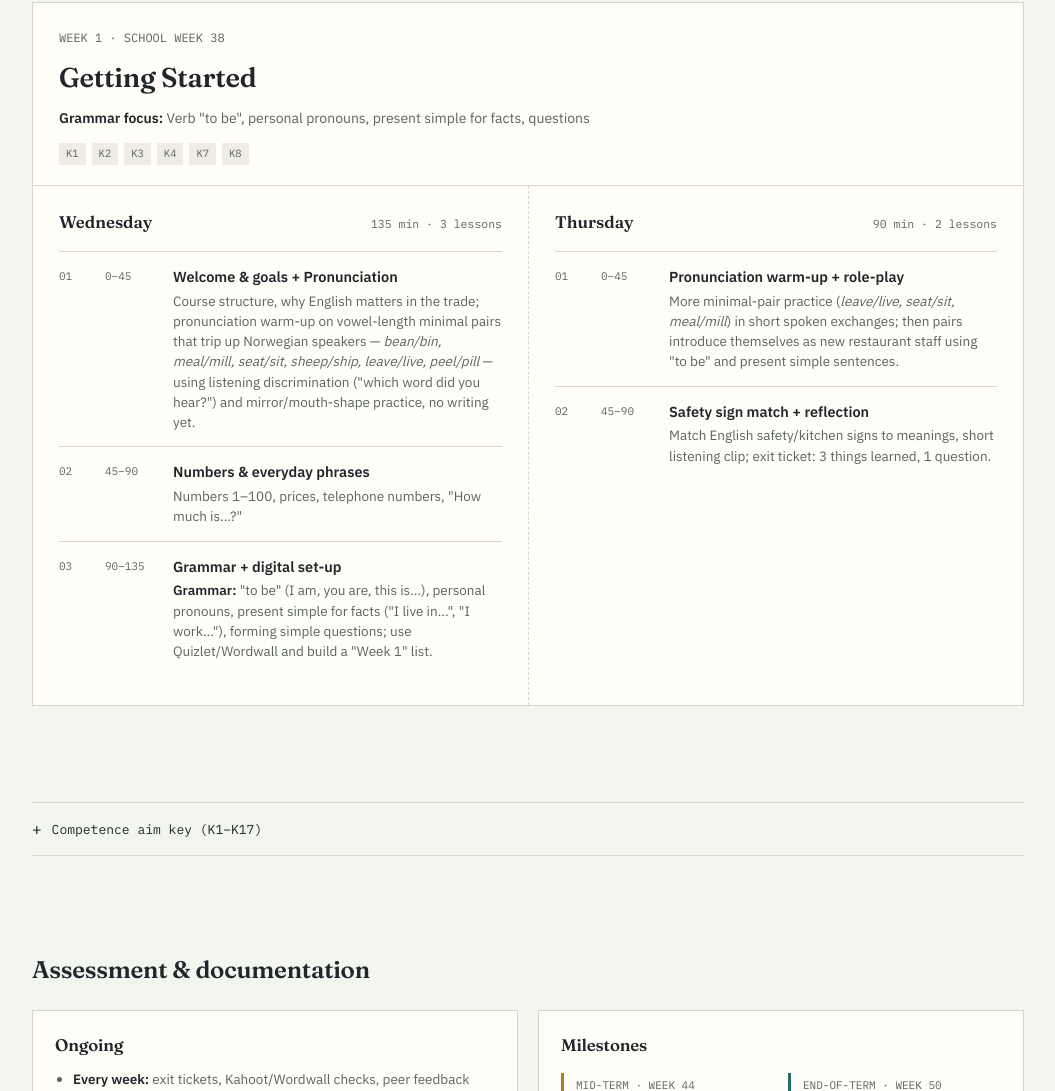
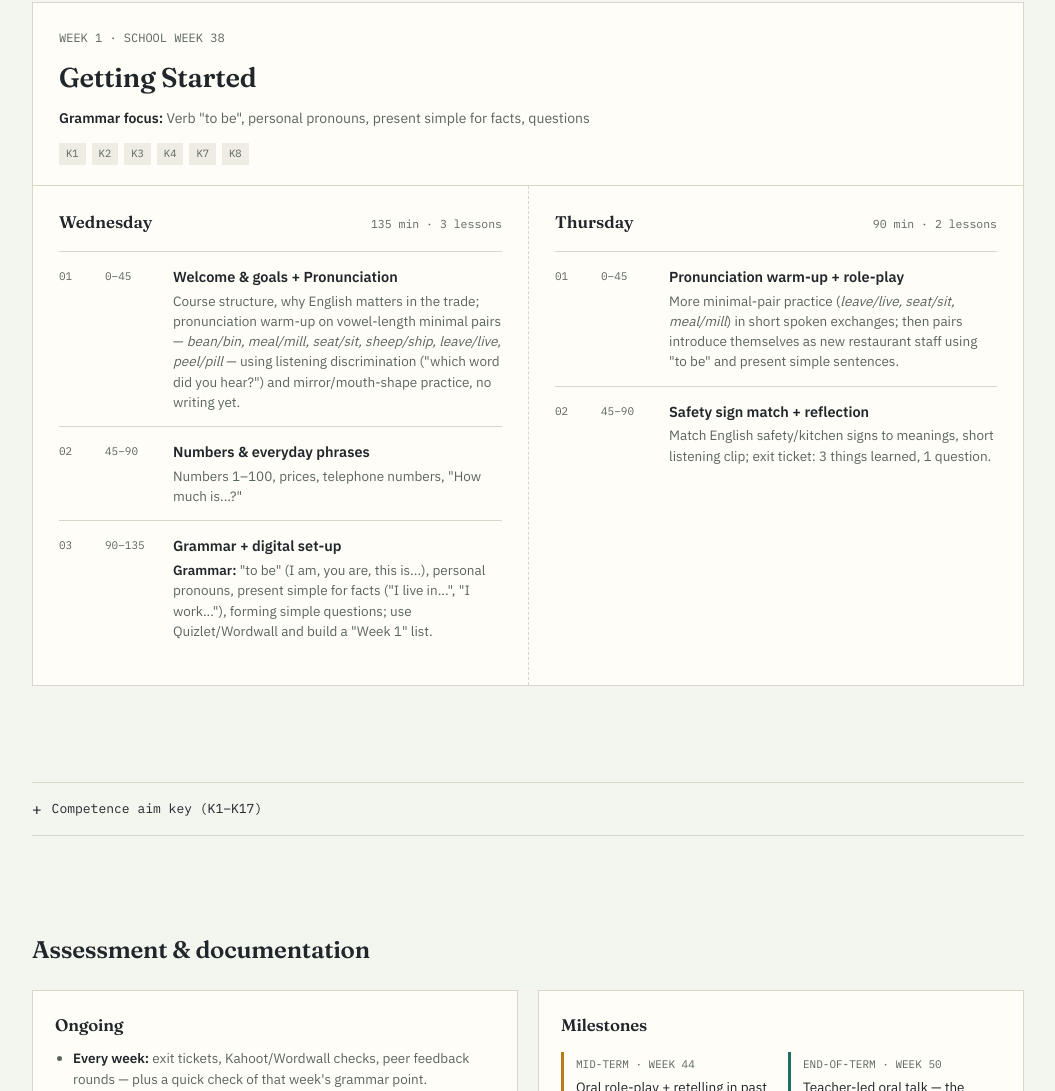
Before and after one commit to barbaraannazielonka-commits/RMintensivecourse, a plain HTML site: page index.html in a window 1280 px wide. Shown: the part 648-1739 px from the top of the page, without its empty margins (112-1167 px from the left). Drawn offline with Linux system fonts and the light colour scheme.

Commit message:
Update index.html

```diff
--- a/index.html
+++ b/index.html
@@ -544,7 +544,7 @@ const WEEKS = [
  grammar:`Verb "to be", personal pronouns, present simple for facts, questions`,
  aims:["K1","K2","K3","K4","K7","K8"],
  wed:[
-  {t:"0–45", title:"Welcome & goals + Pronunciation", d:`Course structure, why English matters in the trade; pronunciation warm-up on vowel-length minimal pairs that trip up Norwegian speakers — <i>bean/bin, meal/mill, seat/sit, sheep/ship, leave/live, peel/pill</i> — using listening discrimination ("which word did you hear?") and mirror/mouth-shape practice, no writing yet.`},
+  {t:"0–45", title:"Welcome & goals + Pronunciation", d:`Course structure, why English matters in the trade; pronunciation warm-up on vowel-length minimal pairs — <i>bean/bin, meal/mill, seat/sit, sheep/ship, leave/live, peel/pill</i> — using listening discrimination ("which word did you hear?") and mirror/mouth-shape practice, no writing yet.`},
   {t:"45–90", title:"Numbers & everyday phrases", d:`Numbers 1–100, prices, telephone numbers, "How much is...?"`},
   {t:"90–135", title:"Grammar + digital set-up", d:`<b>Grammar:</b> "to be" (I am, you are, this is...), personal pronouns, present simple for facts ("I live in...", "I work..."), forming simple questions; use Quizlet/Wordwall and build a "Week 1" list.`}
  ],
```
